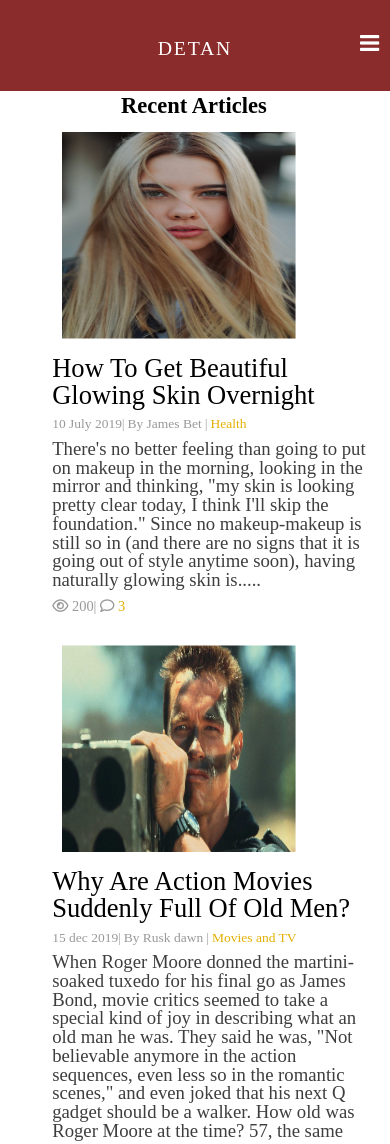
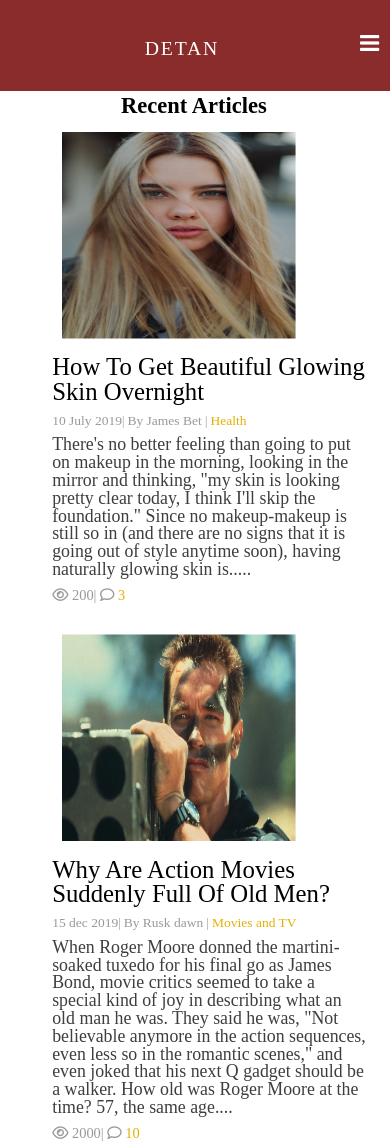
Before and after one commit to prashantpandey9/DETAN, a plain HTML site: page index.html in a window 390 px wide. Shown: the top 1144 px of the page. Drawn offline with Linux system fonts and the light colour scheme.

Commit message:
minor fixes

```diff
--- a/main.css
+++ b/main.css
@@ -14,7 +14,6 @@ header{
     margin: 0 auto;
     justify-content: space-between;
 }
-
 
 .logo{
     outline: none;
@@ -459,9 +458,19 @@ h3{
 }
 
 @media(max-width:460px){
-    a:focus{
-        background-color:transparent;
+   .logo a{
+       width: 20%;
+       margin-left: 140px;
+
+   }
+
+
+    a.nostyle:link {
+        text-decoration: inherit;
+        color: inherit;
+        cursor: auto;
     }
+
 
     a.icon:hover{
         background-color: transparent;
@@ -482,7 +491,7 @@ h3{
             font-size: 25px;
         }
         h3{
-            font-size: 29.5px;
+            font-size: 27.8px;
         }
         .date{
             font-size:15px;
@@ -503,6 +512,10 @@ h3{
         a.onlogo{
         text-decoration: none;
         outline: none;
+        }
+        .onlogo:hover{
+            text-decoration: none;
+
         }
         .onlogo{
             font: none;
@@ -531,7 +544,7 @@ h3{
             font-size: 25px;
         }
         h3{
-            font-size: 29.5px;
+            font-size: 27.5px;
         }
         .date{
             font-size:15px;
@@ -543,7 +556,7 @@ h3{
             font-size:15px;
         }
         .discription{
-            font-size: 20.8px;
+            font-size: 19.8px;
         }
         .logo{
             padding-top: 23px;
```
Also changed, not shown: index.html (+6 -1 lines).
